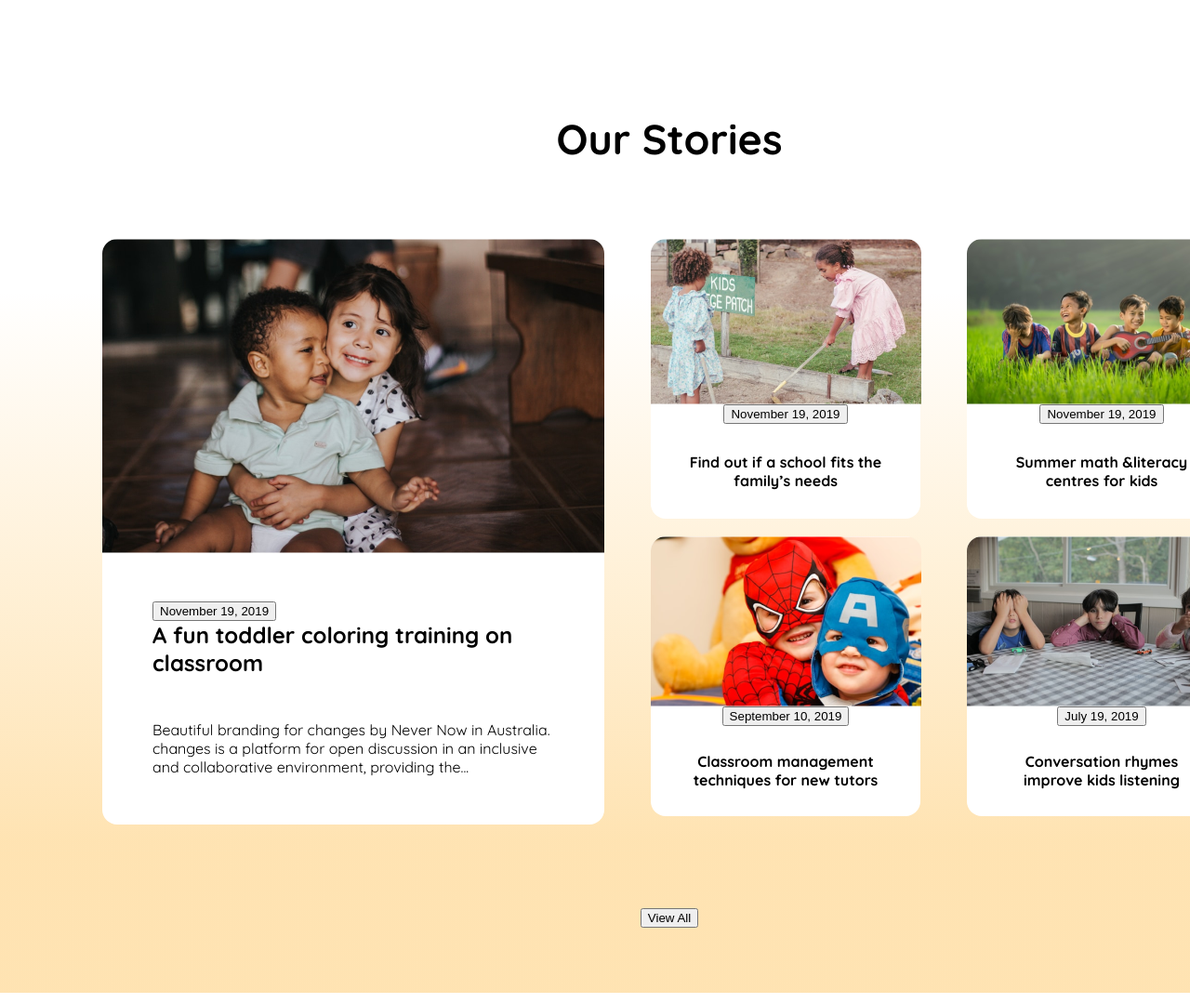
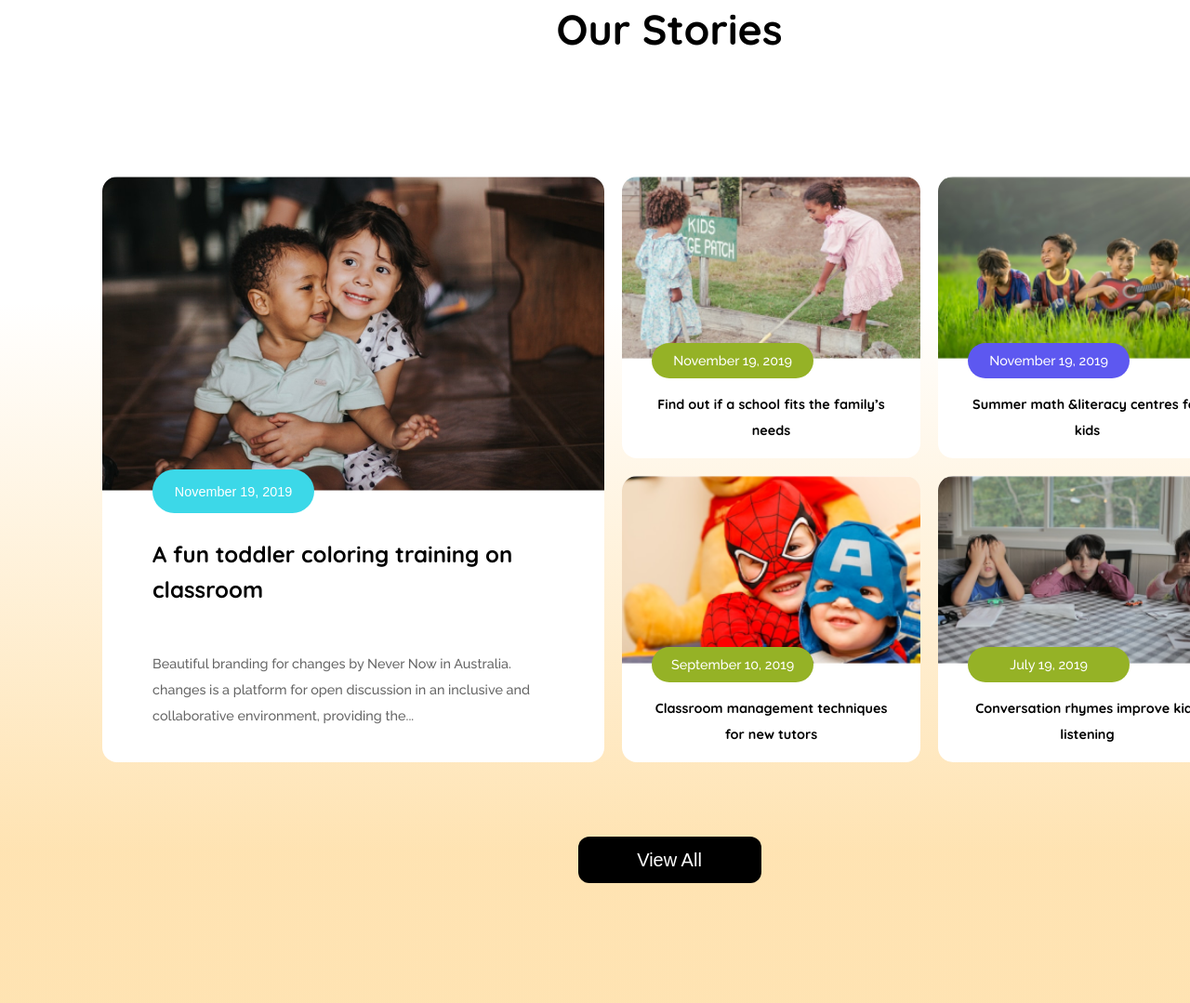
Before and after one commit to Jaeemul/Assignment2, a plain HTML site: page index.html in a window 1280 px wide. Shown: the part 1686-2765 px from the top of the page at 93% size. Drawn offline with Linux system fonts and the light colour scheme.

Commit message:
set up environment for next day

```diff
--- a/css/styles.css
+++ b/css/styles.css
@@ -41,6 +41,16 @@
     color: rgba(93, 88, 239, 1);
 }
 
+.green-btn{
+    background: rgba(149, 178, 38, 1);
+    color: #FFFFFF;
+}
+
+.vi-btn{
+    background: rgba(93, 88, 240, 1);
+    color: #FFFFFF;
+}
+
 .title-section{
     font-size: 2.8rem;
     font-weight: 700;
@@ -66,7 +76,6 @@
 
 
 nav{
-
     margin: 20px auto;
     display: flex;
     justify-content: space-between;
@@ -160,8 +169,9 @@ nav button{
 
 .container-curriculam{
     min-width: 1440px;
+    height: 1010px;
     background-image: url(../assets/bg.png);
-    background-position: left 1px bottom 110px;
+    background-position: top 4px bottom 110px;
 }
 
 .section-curriculam{
@@ -250,13 +260,14 @@ nav button{
     border: 1px solid rgba(242, 232, 255, 1);
 }
 
-.slider{
+/* .slider{
     width: 130px;
     height: 60px;
-}
+} */
 
 .slide-button {
     margin-top: 80px;
+    margin-bottom: 120px;
     font-size: 35px;
     width: 60px;
     height: 60px;
@@ -298,7 +309,7 @@ nav button{
 }
 
 .section-stories{
-    margin-top: 120px;
+
     height: 1018px;
     display: flex;
     flex-direction: column;
@@ -311,10 +322,10 @@ nav button{
 
 .cards-stories{
     display: grid;
-    grid-template-columns: 1fr repeat(2,1fr);
+    grid-template-columns: repeat(3,1fr);
     gap: 19px;
-    justify-items: end;
-    align-items: start;
+    /* justify-items: end;
+    align-items: start; */
 }
 
 .card-story{
@@ -323,8 +334,7 @@ nav button{
     flex-direction: column;
     justify-content: space-between;
     align-items: center;
-    width: 290px;
-    height: 301px;
+    gap: 19px;
     /* border: 1px solid black; */
     border-radius: 16px;
     /* overflow: hidden; */
@@ -332,12 +342,32 @@ nav button{
 }
 
 .card-story img{
+    width: 100%;
     border-top-left-radius: 16px;
     border-top-right-radius: 16px;
 }
 
+.card-story h4{
+    font-size: 0.9rem;
+    font-weight: 700;
+    line-height: 28px;
+}
+
+.card-story button{
+    font-size: 0.9rem;
+    font-weight: 500;
+    line-height: 28px;
+    width: 174px;
+    height: 38px;
+    border-radius: 47px;
+    border: none;
+    position: absolute;
+    bottom: 70px;
+}
+
 .card1{
-    grid-row: span 3;
+    grid-row-start: 1;
+    grid-row-end: 3;
     width: 540px;
     height: 630px;
     border-radius: 16px;
@@ -349,8 +379,10 @@ nav button{
 }
 
 .story-info{
+    position: relative;
     width: 80%;
-    height: 100%;
+    margin-top: auto;
+    margin-bottom: auto;
     display: flex;
     flex-direction: column;
     justify-content: center;
@@ -360,14 +392,47 @@ nav button{
 .card1 h4{
     font-size: 1.5rem;
     font-weight: 700;
+    line-height: 38px;
     margin-bottom: 47px;
 }
 
-
+.card1 p{
+    color: rgba(102, 102, 102, 1);
+    font-size: 0.9rem;
+    font-weight: 500;
+    line-height: 28px;
+    margin-bottom: 34px;
+}
 
 .card1 img{
     border-top-left-radius: 16px;
     border-top-right-radius: 16px;
+}
+
+.card1 button{
+    font-size: 0.9rem;
+    font-weight: 500;
+    line-height: 28px;
+    color: #FFFFFF;
+    background: rgba(60, 216, 232, 1);
+    width: 174px;
+    height: 47px;
+    border-radius: 47px;
+    border: none;
+    position: relative;
+    bottom: 25px;
+}
+
+.section-stories > button{
+    font-size: 1.25rem;
+    font-weight: 500;
+    line-height: 30px;
+    width: 197px;
+    height: 50px;
+    border: 0;
+    border-radius: 12px;
+    background: black;
+    color: #FFFFFF;
 }
 /* .slide-button:hover .button-icon {
     transform: translateX(5px);
--- a/index.html
+++ b/index.html
@@ -73,47 +73,47 @@
                         <span class="button-icon">></span>
                     </button>
                 </div>
+                <h1 class="title-section">Our Stories</h1>
             </section>
         </section>
         <section class="container-stories">
             <section class="section-stories section-width width-mobile">
-                <h1 class="title-section">Our Stories</h1>
                 <div class="cards-stories">
                     <div class="card1">
                         <img src="assets/story-1.png" alt="">
                         <div class="story-info">
                             <button>November 19, 2019</button>
                             <h4>A fun toddler coloring training on classroom</h4>
-                            <p>
+                            <p class="raleway-raleway">
                                 Beautiful branding for changes by Never Now in Australia. changes is a platform for open discussion in an inclusive and collaborative environment, providing the...
                             </p>
                         </div>
                     </div>
                     <div class="card-story">
                         <img src="assets/story-2.png" alt="">
-                        <button>November 19, 2019</button>
                         <div class="story-info">
+                            <button class="raleway-raleway green-btn">November 19, 2019</button>
                             <h4>Find out if a school fits the family’s needs</h4>
                         </div>
                     </div>
                     <div class="card-story">
                         <img src="assets/story-3.png" alt="">
-                        <button>November 19, 2019</button>
                         <div class="story-info">
+                            <button class="raleway-raleway vi-btn">November 19, 2019</button>
                             <h4>Summer math &literacy centres for kids</h4>
                         </div>
                     </div>
                     <div class="card-story">
                         <img src="assets/story-4.png" alt="">
-                        <button>September 10, 2019</button>
                         <div class="story-info">
+                            <button class="raleway-raleway green-btn">September 10, 2019</button>
                             <h4>Classroom management techniques for new tutors</h4>
                         </div>
                     </div>
                     <div class="card-story">
                         <img src="assets/story-5.png" alt="">
-                        <button>July 19, 2019</button>
                         <div class="story-info">
+                            <button class="raleway-raleway green-btn">July 19, 2019</button>
                             <h4>Conversation rhymes improve kids listening</h4>
                         </div>
                     </div>
```
